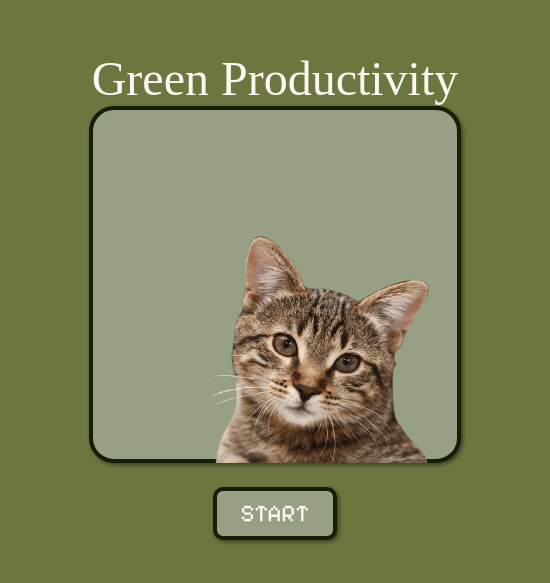
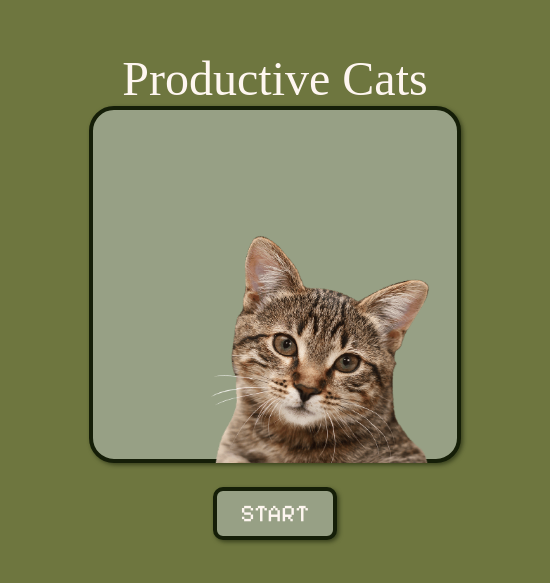
Before and after one commit to jcruz2556/ProductiveCats, an Electron app: page index.html in a window 550 px wide. Shown: the part 105-688 px from the top of the page. Drawn offline with Linux system fonts and the light colour scheme; a web font is replaced by a local one.

Commit message:
Update index.html

```diff
--- a/index.html
+++ b/index.html
@@ -5,11 +5,11 @@
     <meta name="viewport" content="width=device-width, initial-scale=1.0">
 
     <link rel="stylesheet" href="./style.css">
-    <title>Green Productivity</title>
+    <title>Productive Cats</title>
 </head>
 <body>
     <div class="mainDiv">
-        <h1>Green Productivity</h1>
+        <h1>Productive Cats</h1>
 
         <div class="center-image">
             <img src="./assets/menu.png" alt="Center image">
```
